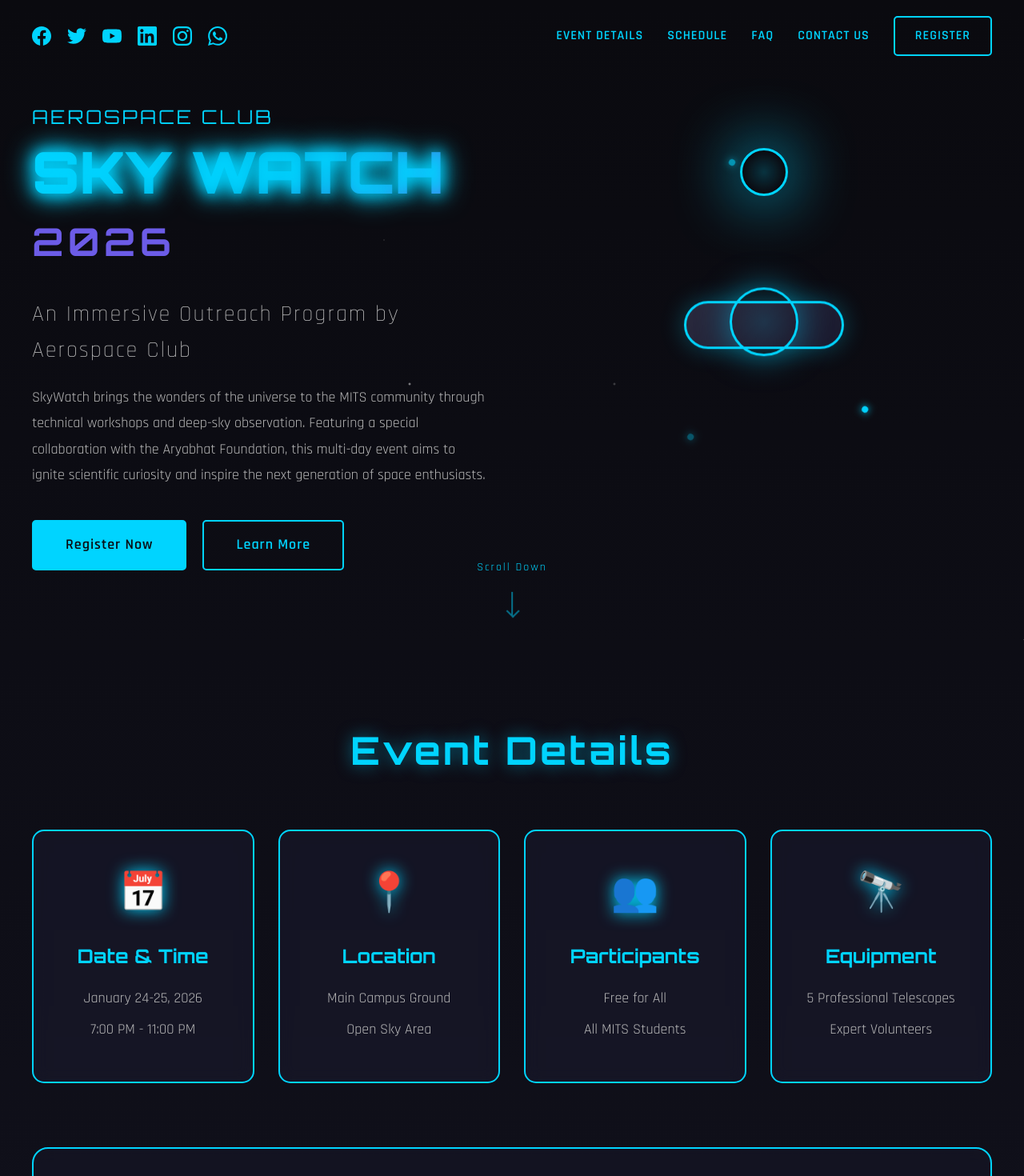
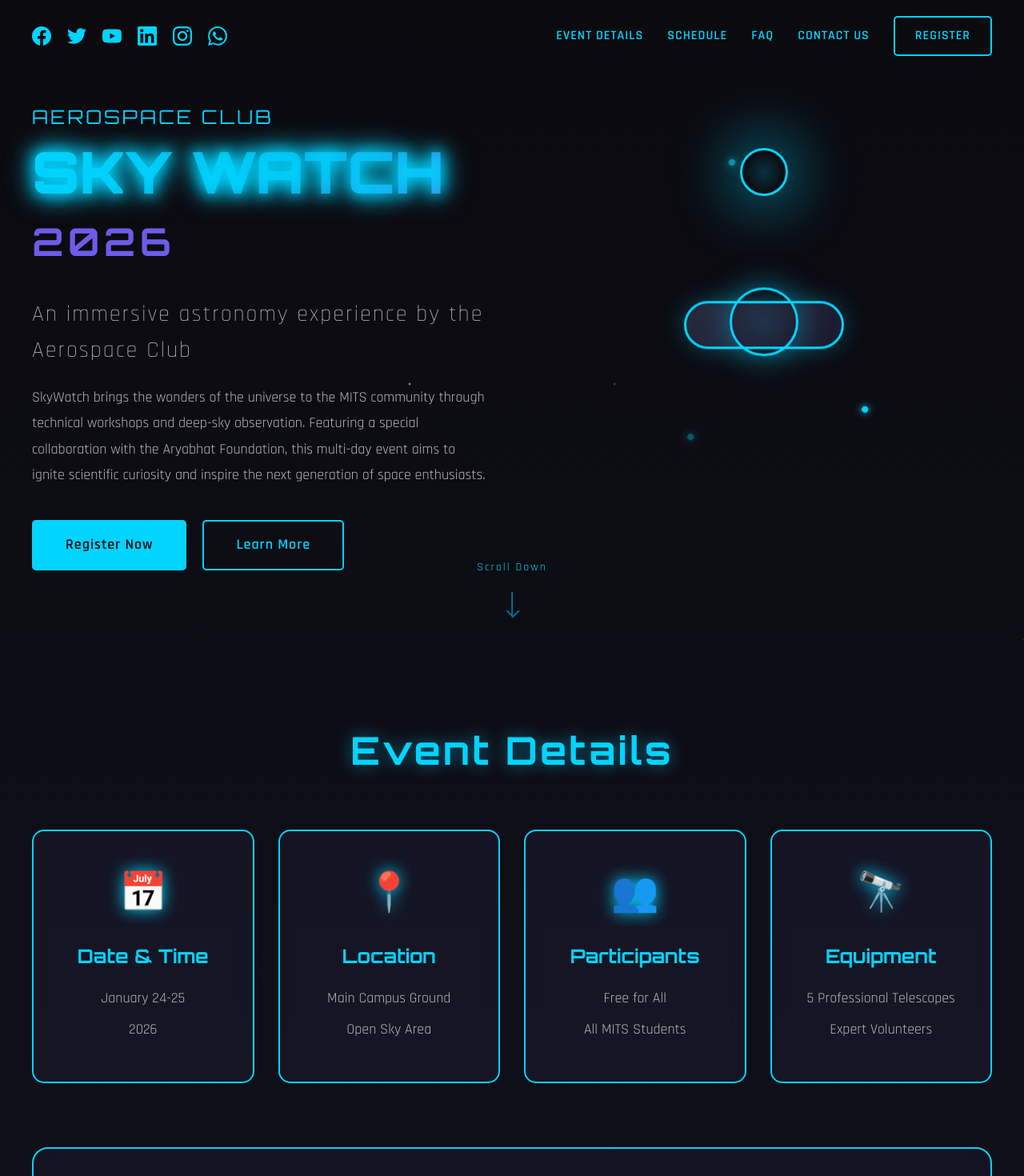
Before and after one commit to Krish-Mathur-21/SkyWatchEvent, a React (Vite) app: page / in a window 1280 px wide. Shown: the top 1470 px of the page at 80% size. Built offline with nearby package versions, Linux system fonts and the light colour scheme.

Commit message:
Changes in Displayed text

```diff
--- a/src/components/EventDetails.jsx
+++ b/src/components/EventDetails.jsx
@@ -10,8 +10,8 @@ const EventDetails = () => {
           <div className="detail-card">
             <div className="card-icon">📅</div>
             <h3>Date & Time</h3>
-            <p className="detail-text">January 24-25, 2026</p>
-            <p className="detail-text">7:00 PM - 11:00 PM</p>
+            <p className="detail-text">January 24-25</p>
+            <p className="detail-text">2026</p>
           </div>
           <div className="detail-card">
             <div className="card-icon">📍</div>
--- a/src/components/Hero.jsx
+++ b/src/components/Hero.jsx
@@ -11,7 +11,7 @@ const Hero = () => {
             <span className="event-name">SKY WATCH</span>
             <span className="event-year">2026</span>
           </h1>
-          <p className="hero-subtitle">An Immersive Outreach Program by Aerospace Club</p>
+          <p className="hero-subtitle">An immersive astronomy experience by the Aerospace Club</p>
           <p className="hero-description">
             SkyWatch brings the wonders of the universe to the MITS community through
             technical workshops and deep-sky observation. Featuring a special collaboration
```
